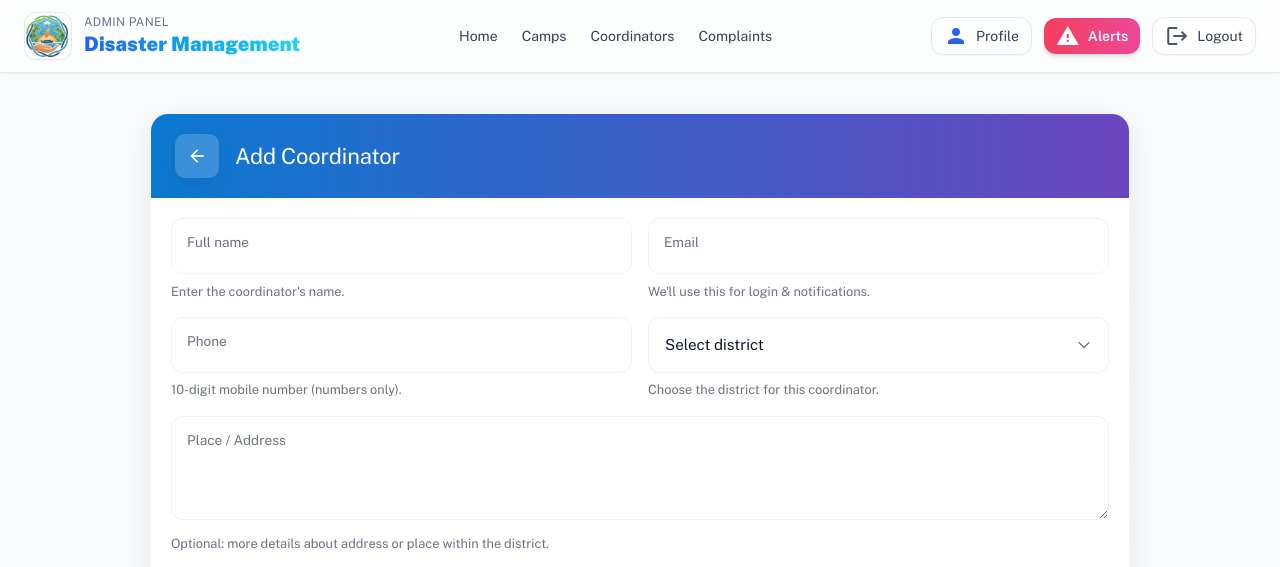
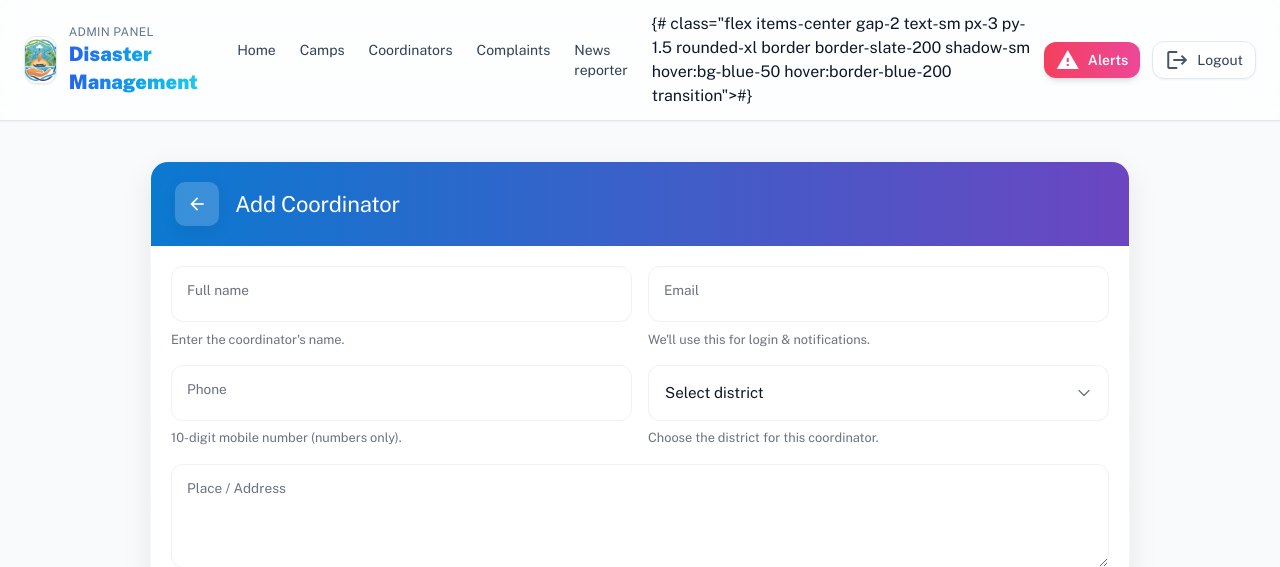
Before and after one commit to AbhinavMadhu06/disaster_management, a Django app: template templates/admin/add_codinators.html in a window 1280 px wide. Shown: the top 567 px of the page. Run offline with Django 5.2, Linux system fonts and the light colour scheme; the template is opened without the code that fills it, so the values that code supplies are empty; some libraries are stand-ins or nearby versions.

Commit message:
Admin template fix

```diff
--- a/templates/admin/includes/navbar.html
+++ b/templates/admin/includes/navbar.html
@@ -4,12 +4,14 @@
 
     <!-- LEFT: Logo + title -->
     <div class="flex items-center gap-3">
-      <div class="site-logo flex items-center justify-center border border-slate-200 rounded-xl h-12 w-12 overflow-hidden shadow-sm bg-gradient-to-br from-blue-100 to-blue-200">
+      <div
+        class="site-logo flex items-center justify-center border border-slate-200 rounded-xl h-12 w-12 overflow-hidden shadow-sm bg-gradient-to-br from-blue-100 to-blue-200">
         <img src="{% static 'images/logo.png' %}" class="h-full w-full object-cover" alt="Logo">
       </div>
       <div>
         <div class="text-xs uppercase tracking-wide text-slate-500">Admin Panel</div>
-        <div class="text-lg md:text-xl font-extrabold bg-gradient-to-r from-blue-600 via-sky-500 to-cyan-400 text-transparent bg-clip-text">
+        <div
+          class="text-lg md:text-xl font-extrabold bg-gradient-to-r from-blue-600 via-sky-500 to-cyan-400 text-transparent bg-clip-text">
           Disaster Management
         </div>
       </div>
@@ -19,43 +21,51 @@
     <nav class="hidden md:flex justify-center gap-6 text-sm font-medium text-slate-700">
       <a href="/myapp/home/" class="relative group transition">
         Home
-        <span class="absolute left-0 bottom-0 w-0 h-[2px] bg-blue-500 transition-all duration-300 group-hover:w-full"></span>
+        <span
+          class="absolute left-0 bottom-0 w-0 h-[2px] bg-blue-500 transition-all duration-300 group-hover:w-full"></span>
       </a>
       <a href="/myapp/view_camp/" class="relative group transition">
         Camps
-        <span class="absolute left-0 bottom-0 w-0 h-[2px] bg-blue-500 transition-all duration-300 group-hover:w-full"></span>
+        <span
+          class="absolute left-0 bottom-0 w-0 h-[2px] bg-blue-500 transition-all duration-300 group-hover:w-full"></span>
       </a>
       <a href="/myapp/camp_codinators/" class="relative group transition">
         Coordinators
-        <span class="absolute left-0 bottom-0 w-0 h-[2px] bg-blue-500 transition-all duration-300 group-hover:w-full"></span>
+        <span
+          class="absolute left-0 bottom-0 w-0 h-[2px] bg-blue-500 transition-all duration-300 group-hover:w-full"></span>
       </a>
       <a href="/myapp/complaints/" class="relative group transition">
         Complaints
-        <span class="absolute left-0 bottom-0 w-0 h-[2px] bg-blue-500 transition-all duration-300 group-hover:w-full"></span>
+        <span
+          class="absolute left-0 bottom-0 w-0 h-[2px] bg-blue-500 transition-all duration-300 group-hover:w-full"></span>
+      </a><a href="/myapp/admin_view_news_reporter/" class="relative group transition">
+        News reporter
+        <span
+          class="absolute left-0 bottom-0 w-0 h-[2px] bg-blue-500 transition-all duration-300 group-hover:w-full"></span>
       </a>
     </nav>
 
     <!-- RIGHT: Profile + Alerts + Logout -->
     <div class="flex items-center justify-end gap-3">
       <!-- Profile -->
-      <a href="/myapp/profile/"
-         class="flex items-center gap-2 text-sm px-3 py-1.5 rounded-xl border border-slate-200 shadow-sm hover:bg-blue-50 hover:border-blue-200 transition">
-        <span class="material-icons text-blue-600">person</span>
-        <span class="hidden sm:inline font-medium text-slate-700">Profile</span>
-      </a>
+      {# <a href="/myapp/admin_home/" #} {#
+        class="flex items-center gap-2 text-sm px-3 py-1.5 rounded-xl border border-slate-200 shadow-sm hover:bg-blue-50 hover:border-blue-200 transition">#}
+        {# <span class="material-icons text-blue-600">person</span>#}
+        {# <span class="hidden sm:inline font-medium text-slate-700">Profile</span>#}
+        {# </a>#}
 
       <!-- Alerts -->
       <a href="/myapp/notification/"
-         class="flex items-center gap-2 text-sm px-3 py-1.5 rounded-xl bg-gradient-to-r from-rose-500 to-pink-500 text-white font-semibold shadow-md hover:shadow-lg transition">
+        class="flex items-center gap-2 text-sm px-3 py-1.5 rounded-xl bg-gradient-to-r from-rose-500 to-pink-500 text-white font-semibold shadow-md hover:shadow-lg transition">
         <span class="material-icons text-white">warning</span>
         <span class="hidden sm:inline">Alerts</span>
       </a>
 
       <!-- Logout (POST Form) -->
-      <form id="logout-form" action="{% url 'logout' %}" method="post" class="m-0 p-0">
+      <form id="logout-form" action="/myapp/login/" method="post" class="m-0 p-0">
         {% csrf_token %}
         <button type="submit"
-                class="flex items-center gap-2 text-sm px-3 py-1.5 rounded-xl border border-slate-200 bg-white shadow-sm hover:bg-slate-100 hover:border-blue-300 transition">
+          class="flex items-center gap-2 text-sm px-3 py-1.5 rounded-xl border border-slate-200 bg-white shadow-sm hover:bg-slate-100 hover:border-blue-300 transition">
           <span class="material-icons text-slate-600">logout</span>
           <span class="hidden sm:inline font-medium text-slate-700">Logout</span>
         </button>
@@ -64,10 +74,12 @@
   </div>
 
   <!-- MOBILE NAV (optional hamburger) -->
-  <div class="md:hidden border-t border-slate-200 bg-white/70 backdrop-blur p-3 flex justify-around text-sm font-medium text-slate-700">
+  <div
+    class="md:hidden border-t border-slate-200 bg-white/70 backdrop-blur p-3 flex justify-around text-sm font-medium text-slate-700">
     <a href="/myapp/home/" class="hover:text-blue-600">Home</a>
     <a href="/myapp/view_camp/" class="hover:text-blue-600">Camps</a>
     <a href="/myapp/camp_codinators/" class="hover:text-blue-600">Coordinators</a>
     <a href="/myapp/camplaint_manage/" class="hover:text-blue-600">Complaints</a>
+    <a href="/myapp/admin_view_news_reporter/" class="hover:text-blue-600">News reporter</a>
   </div>
 </header>
```
